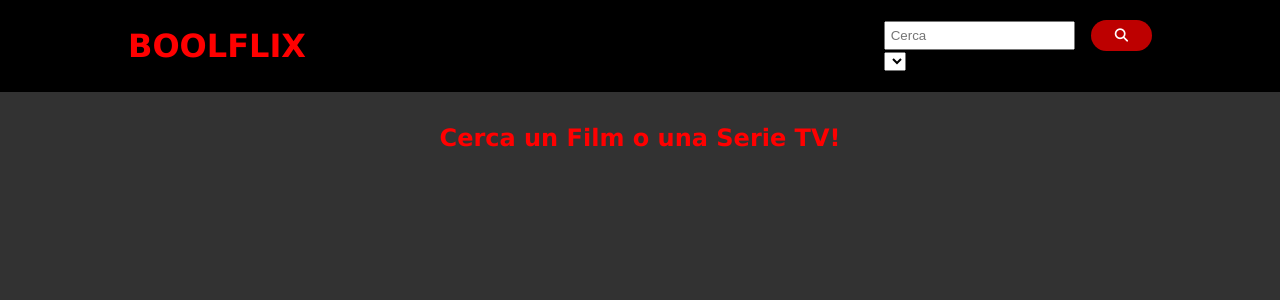
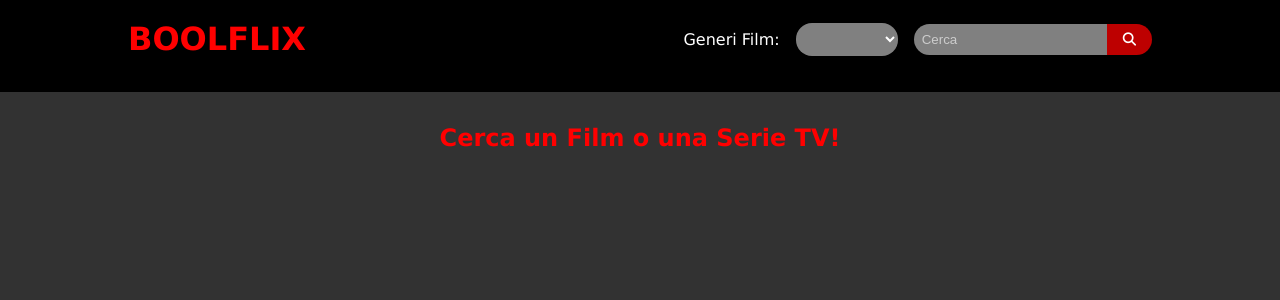
Before and after one commit to MarcoGranata9/vite-boolflix, a Vue app: page / in a window 1280 px wide. Shown: the top 300 px of the page. Built offline with nearby package versions, Linux system fonts and the light colour scheme.

Commit message:
add: movie genre filter

```diff
--- a/src/App.vue
+++ b/src/App.vue
@@ -32,8 +32,12 @@ export default {
             this.store.movieArray[i].cast = castArray
           })
         }
+        // Reset Generi
+        this.store.movieArray.forEach(obj => {
+          obj.show = true
+        });
 
-        // Chimata Generi
+        // Chimata Generi film
         axios.get(`${this.store.apiUrl}/genre/movie/list`, {params}).then((resp)=> {
           this.store.movieArrayGenre = resp.data.genres
         })
@@ -67,8 +71,16 @@ export default {
       })
     },
     changeGenre() {
-
-    },
+      for (let i = 0; i < this.store.movieArray.length; i++) {
+          if (this.store.movieArray[i].genre_ids.includes(this.store.selectedGenre)) {
+            this.store.movieArray[i].show = true
+          } else if (this.store.selectedGenre === "none") {
+            this.store.movieArray[i].show = true
+          } else {
+            this.store.movieArray[i].show = false
+          }
+        }
+      },
   },
 }
 </script>
--- a/src/components/AppHeader.vue
+++ b/src/components/AppHeader.vue
@@ -18,17 +18,18 @@ export default {
                 <div class="logo">
                     <h1>BOOLFLIX</h1>
                 </div>
-                <div>
+                <div class="input">
+                    <div class="genre">
+                        <p>Generi Film:</p>
+                        <select name="genre" id="genre" v-model="store.selectedGenre" @change="$emit('changedGenre')">
+                            <option value="none">Mostra tutti</option>
+                            <option v-for="genre in store.movieArrayGenre" :value="genre.id">{{ genre.name }}</option>
+                        </select>
+                    </div>
                     <div class="search">
                         <label for="search">Cerca un film/serieTV</label>
                         <input @keyup.enter="$emit('searchText')" placeholder="Cerca" id="search" type="search" v-model.trim="store.searchText">
                         <button @click="$emit('searchText')" ><i class="fa-solid fa-magnifying-glass"></i></button>
-                    </div>
-                    <div class="genre">
-                        <select name="" id="genre" v-model="store.selectedGenre" @change="$emit('changedGenre')">
-                            <option value="none" ></option>
-                            <option v-for="genre in store.movieArrayGenre" :value="genre.id">{{ genre.name }}</option>
-                        </select>
                     </div>
                 </div>
             </div>
@@ -55,24 +56,61 @@ header {
         }
 
         input {
-            padding: 5px;
+            border-top-left-radius: 1rem;
+            border-bottom-left-radius: 1rem;
+            border: none;
+            padding: 0.5rem;
+            background-color: gray;
+            color: white;
+            &::placeholder {
+                color: white;
+                opacity: 60%;
+            }
             &:focus-visible{
                 outline: none;
             }
         }
 
         button {
+            border-top-right-radius: 1rem;
+            border-bottom-right-radius: 1rem;
             background-color: rgb(189, 0, 0);
             color: white;
-            border-radius: 1rem;
-            padding: 0.5rem 1.5rem;
+            padding: 0.5rem 1rem;
             border: none;
-            margin-left: 1rem;
             &:hover {
                 opacity: 70%;
                 cursor: pointer;
             }
         }
+        .input {
+            display: flex;
+            align-items: center;
+
+            .genre{
+                display: flex;
+                align-items: center;
+            }
+            p {
+                color: white;
+                margin-right: 1rem;
+            }
+            select {
+                padding: 0.5rem;
+                border-radius: 1rem;
+                border: none;
+                margin-right: 1rem;
+                background-color: gray;
+                color: white;
+                &:hover {
+                    opacity: 70%;
+                    cursor: pointer;
+                }
+                &:focus-visible{
+                outline: none;
+                }
+            }
+        }
     }
 }
 </style>
--- a/src/components/AppMain.vue
+++ b/src/components/AppMain.vue
@@ -23,8 +23,8 @@ export default {
                 <h2 v-if="store.movieArray.length > 0 || store.noResultmovie">Film</h2>
                 <h2 v-if="store.noResultmovie">Nessun Risultato</h2>
                 <ul>
-                    <li v-for="movie in store.movieArray" :key="movie.id">
-                        <MainCard :movieObj="movie"/>
+                    <li  v-for="movie in store.movieArray" :key="movie.id" v-show="movie.show">
+                        <MainCard  :movieObj="movie"/>
                     </li>
                 </ul>
             </div>
--- a/src/store.js
+++ b/src/store.js
@@ -4,7 +4,7 @@ export const store = reactive({
     movieArray: [],
     serieArray: [],
     movieArrayGenre: [],
-    serieArrayGenere: [],
+    serieArrayGenre: [],
     apiUrl: "https://api.themoviedb.org/3",
     searchText: "",
     noResultmovie: false,
```
